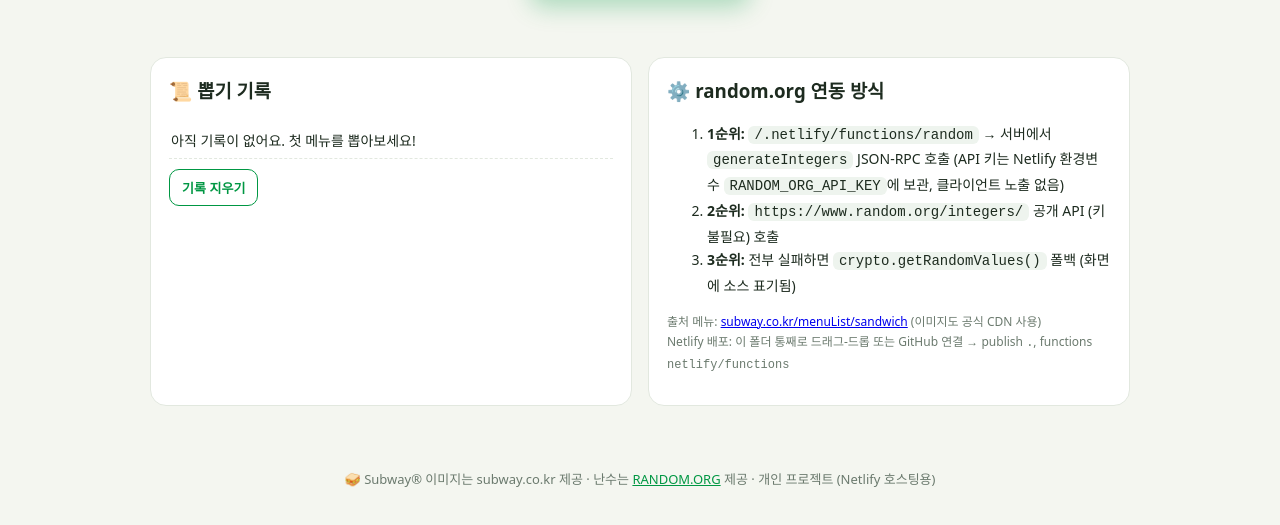
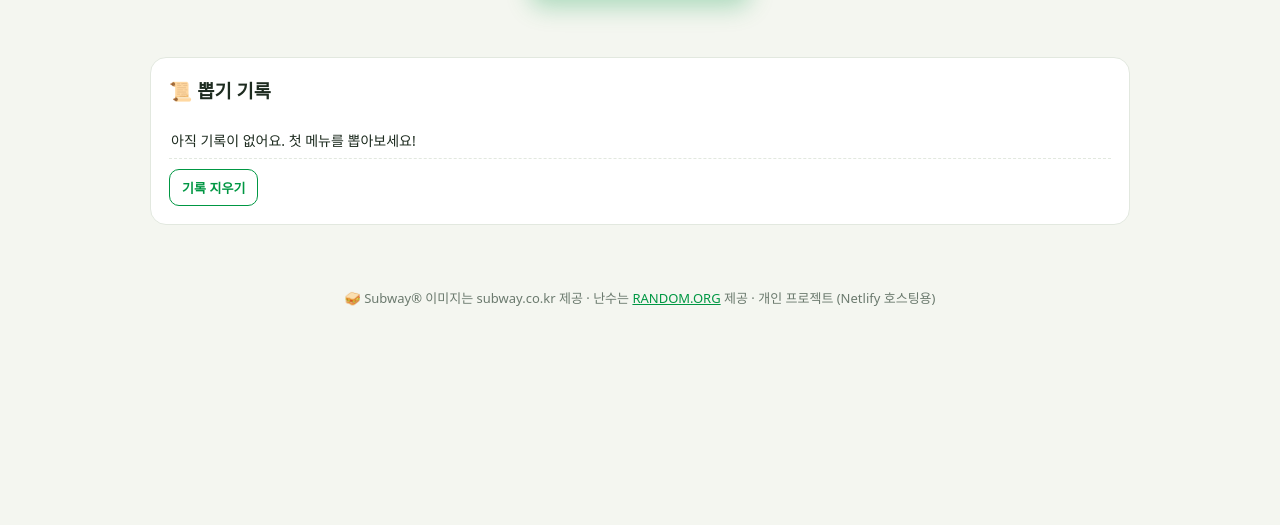
Before and after one commit to Ikboong/subway-random-menu, a plain HTML site: page index.html in a window 1280 px wide. Shown: the part 285-810 px from the top of the page. Drawn offline with Linux system fonts and the light colour scheme.

Commit message:
refactor: random.org 연동 방식 패널 제거

```diff
--- a/index.html
+++ b/index.html
@@ -63,21 +63,11 @@
     </div>
   </section>
 
-  <section class="grid2">
+  <section>
     <div class="panel">
       <h3>📜 뽑기 기록</h3>
       <ul id="history"></ul>
       <button id="clearHistoryBtn" class="btn ghost small" type="button">기록 지우기</button>
-    </div>
-    <div class="panel">
-      <h3>⚙️ random.org 연동 방식</h3>
-      <ol class="how">
-        <li><b>1순위:</b> <code>/.netlify/functions/random</code> → 서버에서 <code>generateIntegers</code> JSON-RPC 호출 (API 키는 Netlify 환경변수 <code>RANDOM_ORG_API_KEY</code>에 보관, 클라이언트 노출 없음)</li>
-        <li><b>2순위:</b> <code>https://www.random.org/integers/</code> 공개 API (키 불필요) 호출</li>
-        <li><b>3순위:</b> 전부 실패하면 <code>crypto.getRandomValues()</code> 폴백 (화면에 소스 표기됨)</li>
-      </ol>
-      <p class="tiny">출처 메뉴: <a href="https://www.subway.co.kr/menuList/sandwich" target="_blank" rel="noopener">subway.co.kr/menuList/sandwich</a> (이미지도 공식 CDN 사용)<br />
-      Netlify 배포: 이 폴더 통째로 드래그-드롭 또는 GitHub 연결 → publish <code>.</code>, functions <code>netlify/functions</code></p>
     </div>
   </section>
 
--- a/styles.css
+++ b/styles.css
@@ -41,20 +41,15 @@ body{margin:0;background:var(--bg);color:var(--text);font-family:"Pretendard","A
 .pill{background:#111;color:#7CFC98;font-size:12px;padding:5px 10px;border-radius:999px}
 .numbers{font-size:12px;color:var(--muted);font-family:monospace}
 .card-actions{display:flex;gap:8px;flex-wrap:wrap;margin-top:8px}
-.grid2{display:grid;grid-template-columns:1fr 1fr;gap:16px;margin-bottom:30px}
-.panel{background:#fff;border:1px solid var(--line);border-radius:16px;padding:18px}
+.panel{background:#fff;border:1px solid var(--line);border-radius:16px;padding:18px;margin-bottom:30px}
 .panel h3{margin-top:0}
 #history{list-style:none;margin:0 0 10px;padding:0;max-height:260px;overflow:auto}
 #history li{border-bottom:1px dashed var(--line);padding:8px 2px;font-size:14px;cursor:pointer}
 #history li:hover{color:var(--green)}
-.how{line-height:1.7;font-size:14px;color:#33413}
-.how code{background:#eef4ee;padding:1px 6px;border-radius:6px}
-.tiny{font-size:12px;color:var(--muted);line-height:1.7}
 footer{text-align:center;color:var(--muted);font-size:13px;padding:20px 0 40px}
 footer a{color:var(--green)}
 @media(max-width:820px){
   .card{grid-template-columns:1fr}
-  .grid2{grid-template-columns:1fr}
   .spec{grid-template-columns:1fr 1fr}
   .topbar-inner{flex-direction:column;gap:8px}
 }
```
